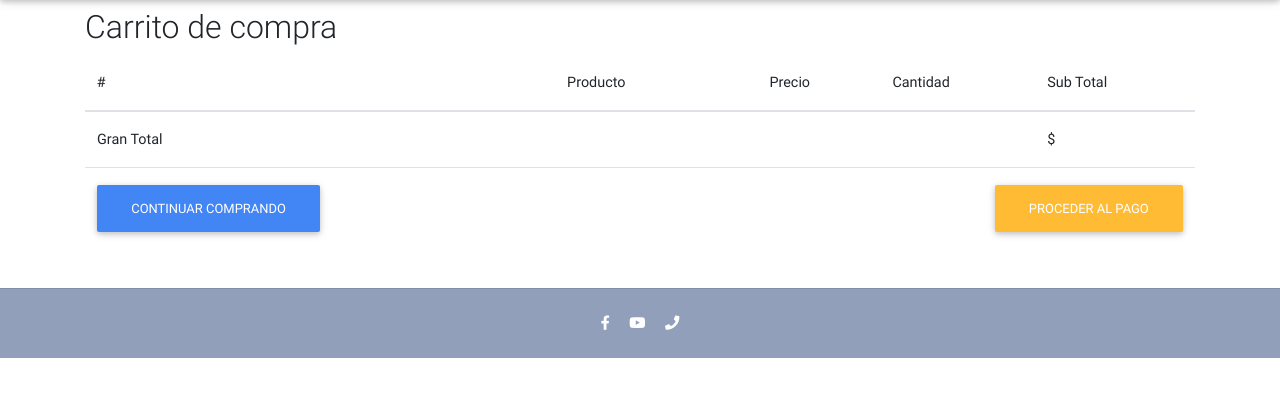
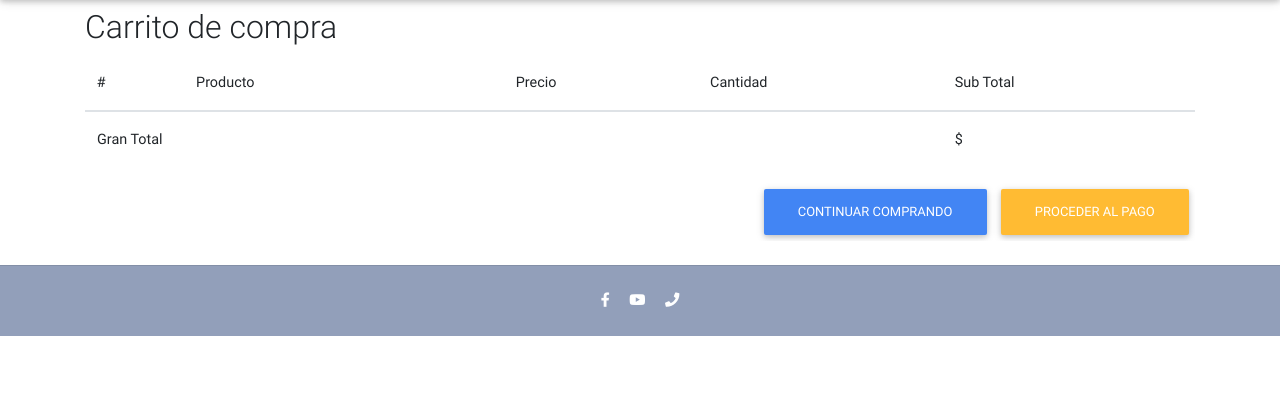
Before and after one commit to williampalacios/boed, a Django app: template templates/order-summary.html in a window 1280 px wide. Shown: the part 64-461 px from the top of the page. Run offline with Django 3.2, Linux system fonts and the light colour scheme; the template is opened without the code that fills it, so the values that code supplies are empty; parts of the project's set-up code (start-up, migrations or seed data) failed here and were passed over; some libraries are stand-ins or nearby versions.

Commit message:
styling cart commit2

```diff
--- a/templates/order-summary.html
+++ b/templates/order-summary.html
@@ -58,16 +58,16 @@
                         <td colspan="5"><b>Gran Total</b></td>
                         <td><b>${{ total }}</b></td>
                     </tr>
-                    <tr>
-                        <td>
-                            <a class="btn btn-primary float-left" href="/">Continuar Comprando</a>
-                        </td>
-                        <td colspan="6">
-                            <a class="btn btn-warning float-right ml-2" href="/checkout/">Proceder al Pago</a>
-                        </td>
-                    </tr>
                 </tbody>
             </table>
+            <div class="d-flex flex-row float-right">
+                <div>
+                    <a class="btn btn-primary float-left" href="/">Continuar Comprando</a>
+                </div>
+                <div>
+                    <a class="btn btn-warning float-right ml-2" href="/checkout/">Proceder al Pago</a>
+                </div>
+            </div>
 
         </div>
 
```
